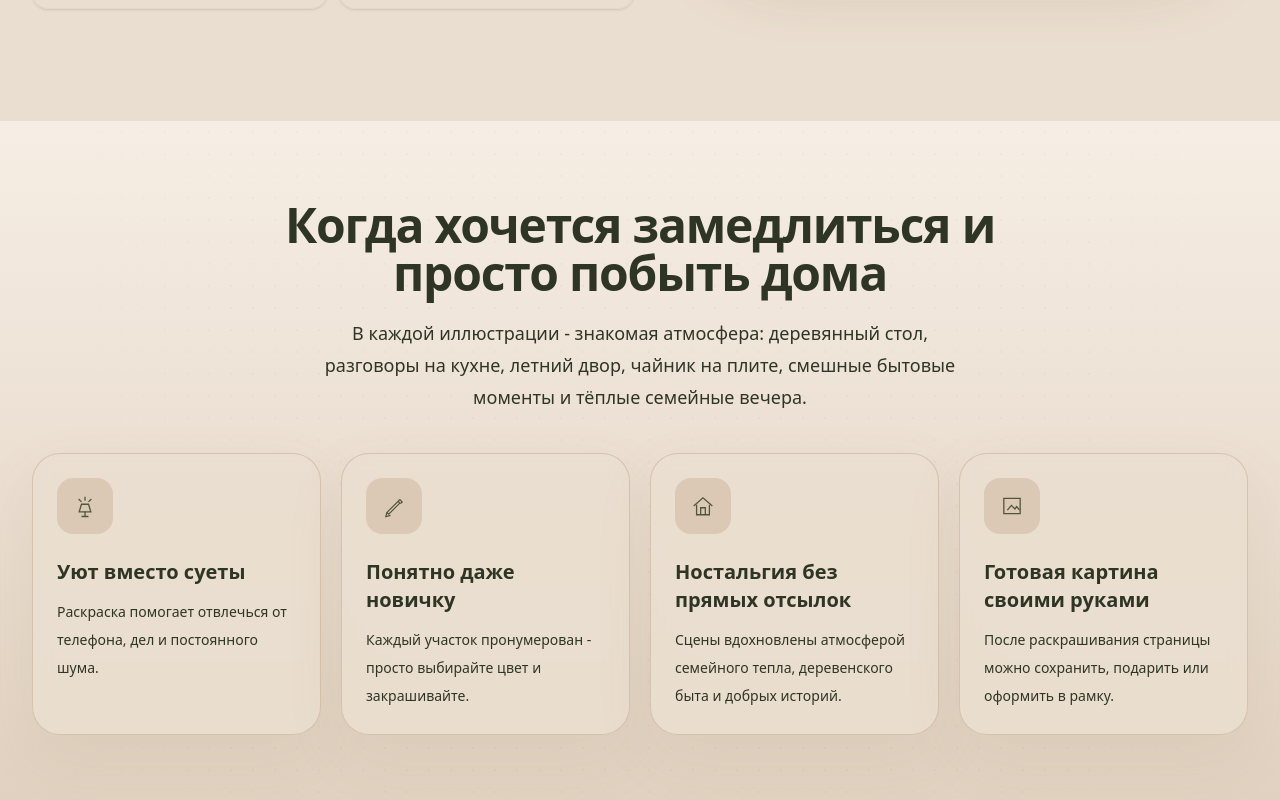
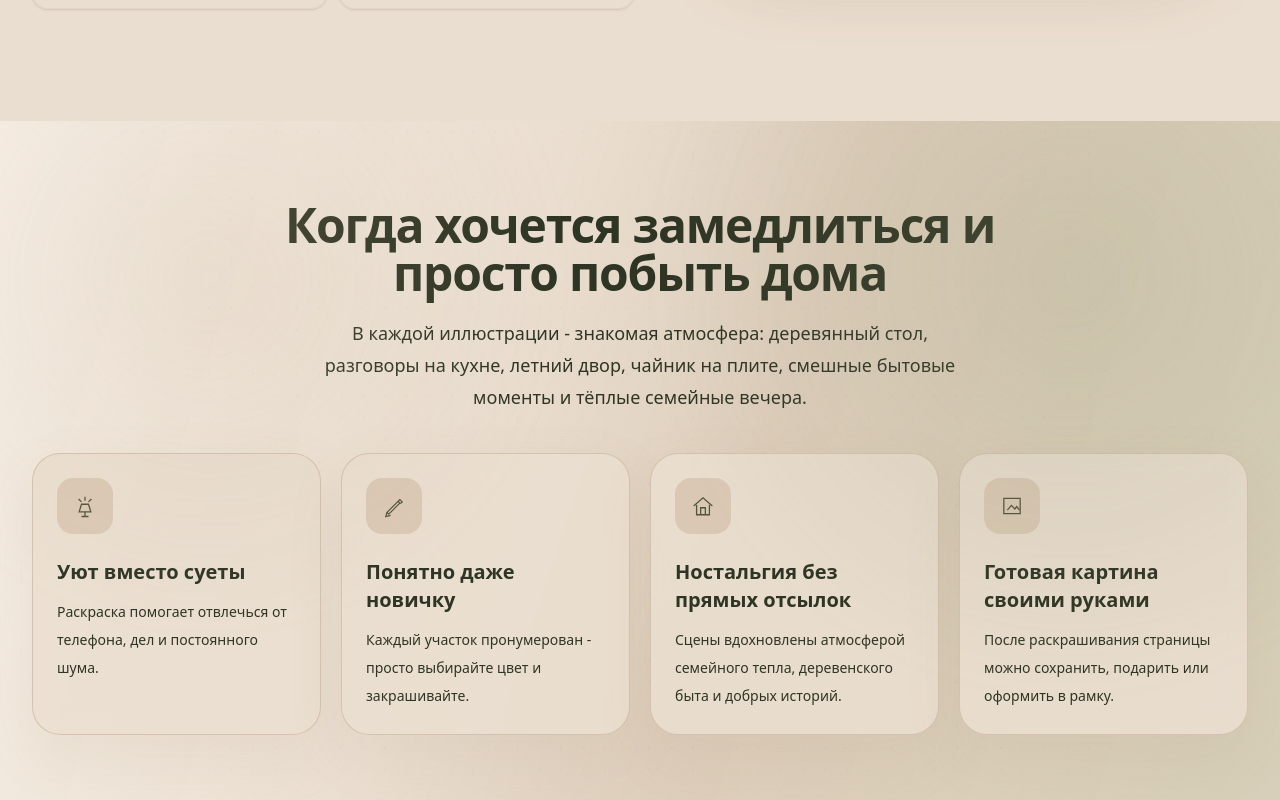
Before and after one commit to mustefano/rodnye-vechera, a Next.js app: page / in a window 1280 px wide. Shown: the part 1040-1840 px from the top of the page. Built offline with nearby package versions, Linux system fonts and the light colour scheme.

Commit message:
Update globals.css

```diff
--- a/app/globals.css
+++ b/app/globals.css
@@ -78,22 +78,35 @@ textarea {
   pointer-events: none;
   content: "";
   background:
-    linear-gradient(90deg, rgba(234, 222, 208, 0.96) 0 47%, rgba(172, 176, 135, 0.62) 47% 100%),
-    linear-gradient(180deg, rgba(149, 113, 79, 0.18) 0 34%, rgba(199, 175, 148, 0.26) 34% 66%, rgba(234, 222, 208, 0.95) 66% 100%);
+    linear-gradient(
+      106deg,
+      rgba(234, 222, 208, 0.99) 0%,
+      rgba(234, 222, 208, 0.98) 34%,
+      rgba(199, 175, 148, 0.72) 52%,
+      rgba(172, 176, 135, 0.55) 70%,
+      rgba(140, 145, 108, 0.42) 100%
+    ),
+    linear-gradient(
+      180deg,
+      rgba(149, 113, 79, 0.13) 0%,
+      rgba(199, 175, 148, 0.20) 42%,
+      rgba(234, 222, 208, 0.88) 100%
+    );
 }
 
 .palette-shell::after {
   position: fixed;
-  inset: -8rem;
+  inset: -10rem;
   z-index: -3;
   pointer-events: none;
   content: "";
   background:
-    radial-gradient(circle at 76% 18%, rgba(140, 145, 108, 0.34), transparent 22rem),
-    radial-gradient(circle at 18% 16%, rgba(199, 175, 148, 0.34), transparent 19rem),
-    radial-gradient(circle at 78% 82%, rgba(172, 176, 135, 0.28), transparent 24rem),
-    radial-gradient(circle at 28% 78%, rgba(90, 63, 43, 0.10), transparent 18rem);
-  filter: blur(2px);
+    radial-gradient(circle at 78% 22%, rgba(140, 145, 108, 0.28), transparent 28rem),
+    radial-gradient(circle at 28% 18%, rgba(199, 175, 148, 0.30), transparent 24rem),
+    radial-gradient(circle at 66% 60%, rgba(172, 176, 135, 0.20), transparent 34rem),
+    radial-gradient(circle at 18% 78%, rgba(90, 63, 43, 0.09), transparent 22rem);
+  filter: blur(18px);
+  opacity: 0.95;
 }
 
 .paper-noise {
@@ -107,9 +120,15 @@ textarea {
 
 .section-band {
   position: relative;
+  overflow: hidden;
   background:
-    linear-gradient(180deg, rgba(247, 239, 230, 0.92), rgba(199, 175, 148, 0.28)),
-    var(--almond);
+    linear-gradient(
+      108deg,
+      rgba(247, 239, 230, 0.96) 0%,
+      rgba(234, 222, 208, 0.94) 38%,
+      rgba(199, 175, 148, 0.34) 58%,
+      rgba(172, 176, 135, 0.32) 100%
+    );
 }
 
 .section-band::before {
@@ -120,34 +139,88 @@ textarea {
   background-image: radial-gradient(circle at center, rgba(47, 53, 36, 0.08) 1px, transparent 1px);
   background-size: 22px 22px;
   mask-image: linear-gradient(90deg, transparent, black 18%, black 82%, transparent);
-  opacity: 0.38;
+  opacity: 0.28;
+}
+
+.section-band::after {
+  position: absolute;
+  inset: -8rem;
+  pointer-events: none;
+  content: "";
+  background:
+    radial-gradient(circle at 78% 30%, rgba(140, 145, 108, 0.20), transparent 26rem),
+    radial-gradient(circle at 22% 30%, rgba(199, 175, 148, 0.18), transparent 22rem);
+  filter: blur(18px);
 }
 
 .section-band > * {
   position: relative;
 }
 
-.sale-ribbon {
+.hero-section {
   position: relative;
   overflow: hidden;
-  animation: sale-ribbon-slide 900ms cubic-bezier(0.2, 0.9, 0.2, 1) both;
+  background:
+    linear-gradient(
+      108deg,
+      rgba(247, 239, 230, 0.78) 0%,
+      rgba(234, 222, 208, 0.74) 42%,
+      rgba(199, 175, 148, 0.34) 57%,
+      rgba(172, 176, 135, 0.34) 76%,
+      rgba(140, 145, 108, 0.24) 100%
+    );
 }
 
-.sale-ribbon::before {
+.hero-section::before {
   position: absolute;
   inset: 0;
+  z-index: -1;
+  pointer-events: none;
   content: "";
-  background: linear-gradient(90deg, transparent, rgba(247, 239, 230, 0.18), transparent);
-  transform: translateX(-100%);
-  animation: sale-ribbon-shine 2200ms ease 650ms both;
+  background:
+    radial-gradient(circle at 24% 20%, rgba(199, 175, 148, 0.22), transparent 25rem),
+    radial-gradient(circle at 76% 24%, rgba(140, 145, 108, 0.20), transparent 28rem),
+    radial-gradient(circle at 55% 54%, rgba(234, 222, 208, 0.55), transparent 18rem);
+  filter: blur(12px);
 }
 
-.sale-ribbon > * {
+.hero-copy-panel {
   position: relative;
+  border-radius: 2.25rem;
+  border: 1px solid rgba(90, 63, 43, 0.08);
+  background:
+    linear-gradient(135deg, rgba(247, 239, 230, 0.78), rgba(234, 222, 208, 0.62));
+  padding: clamp(1.25rem, 2.2vw, 2rem);
+  box-shadow: 0 26px 80px rgba(47, 53, 36, 0.06);
+  backdrop-filter: blur(10px);
 }
 
-.sale-highlight {
-  box-shadow: 0 10px 26px rgba(47, 53, 36, 0.24);
+.order-section {
+  position: relative;
+  overflow: hidden;
+  background:
+    linear-gradient(
+      108deg,
+      rgba(247, 239, 230, 0.92) 0%,
+      rgba(234, 222, 208, 0.90) 39%,
+      rgba(199, 175, 148, 0.35) 57%,
+      rgba(172, 176, 135, 0.40) 100%
+    );
+}
+
+.order-section::before {
+  position: absolute;
+  inset: 0;
+  pointer-events: none;
+  content: "";
+  background:
+    radial-gradient(circle at 28% 28%, rgba(199, 175, 148, 0.22), transparent 24rem),
+    radial-gradient(circle at 72% 40%, rgba(140, 145, 108, 0.18), transparent 28rem);
+  filter: blur(10px);
+}
+
+.order-section > * {
+  position: relative;
 }
 
 .input-field {
```
